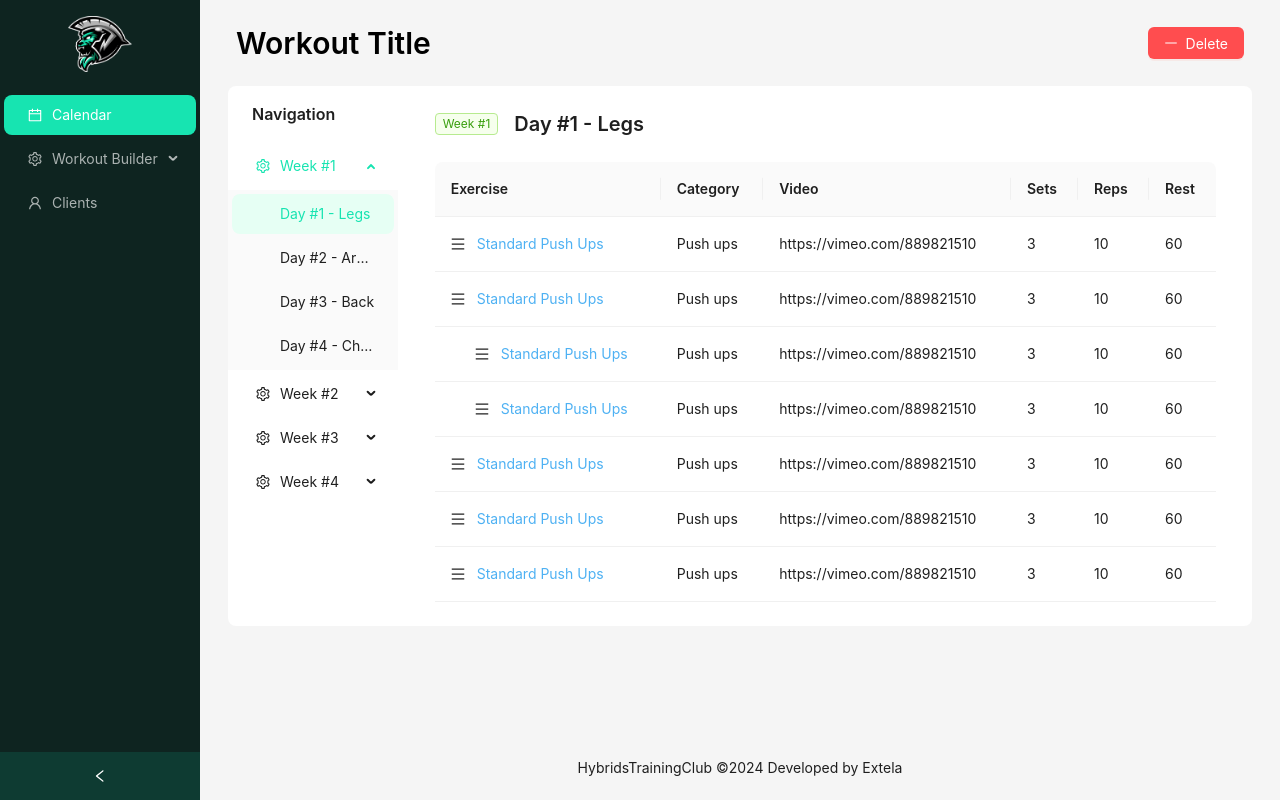
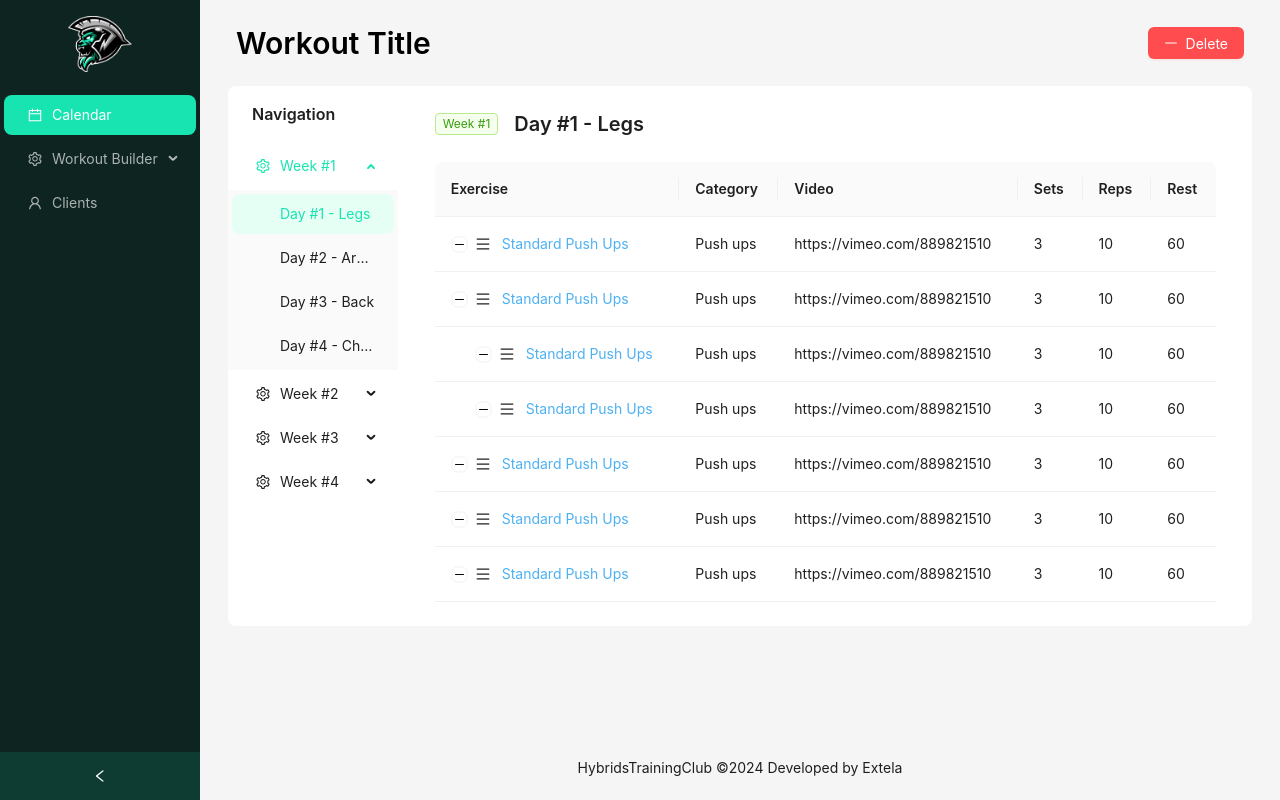
Before and after one commit to palajo/hybridstrainingclub-platform-old, a Next.js app: page /programs/program in a window 1280 px wide. Built offline with nearby package versions, Linux system fonts and the light colour scheme.

Commit message:
[igonred] ts-ignore for build

```diff
--- a/src/components/Workout/drag-and-drop.tsx
+++ b/src/components/Workout/drag-and-drop.tsx
@@ -212,12 +212,15 @@ export default function SortableTable({
 
     const collapsedItems = flattenedTree.reduce<number[]>(
       (acc, { children, collapsed, id }) =>
+        // @ts-ignore
         collapsed && children.length ? [...acc, id] : acc,
       [],
     );
 
+
     return removeChildrenOf(
       flattenedTree,
+      // @ts-ignore
       activeId ? [activeId, ...collapsedItems] : collapsedItems,
     );
   }, [activeId, items]);
@@ -355,10 +358,10 @@ export default function SortableTable({
           }}
           expandable={{
             defaultExpandAllRows: true,
-            expandIcon: ({ expanded, onExpand, record }) => {},
           }}
           indentSize={indentationWidth}
           rowKey="key"
+          // @ts-ignore
           columns={columns}
           dataSource={items}
           pagination={false}
--- a/src/components/Workout/sortableTableNode.tsx
+++ b/src/components/Workout/sortableTableNode.tsx
@@ -39,6 +39,7 @@ export default function SortableTreeNode({ children, ...props }: RowProps) {
     <tr {...props} ref={setNodeRef} style={style} {...attributes}>
       {React.Children.map(children, (child) => {
         if ((child as React.ReactElement).key === 'title') {
+          // @ts-ignore
           const { record } = child.props;
 
           const { id, title } = record;
```
